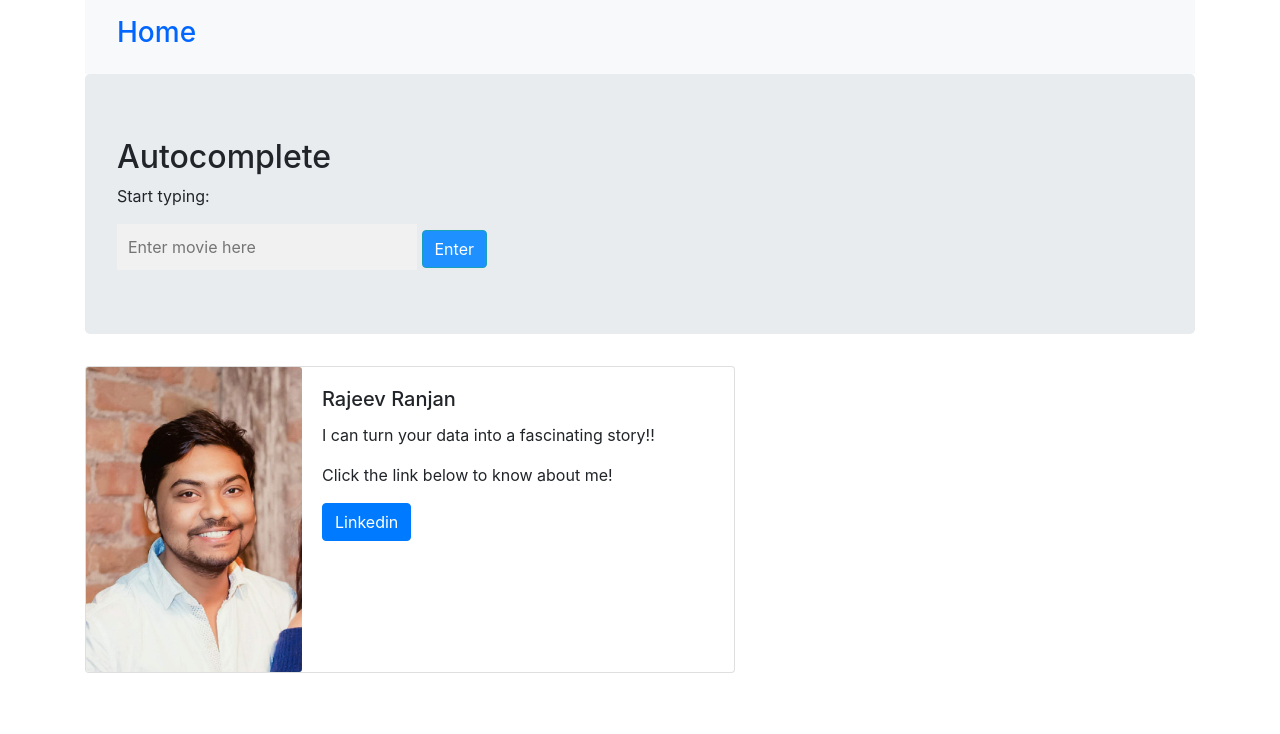
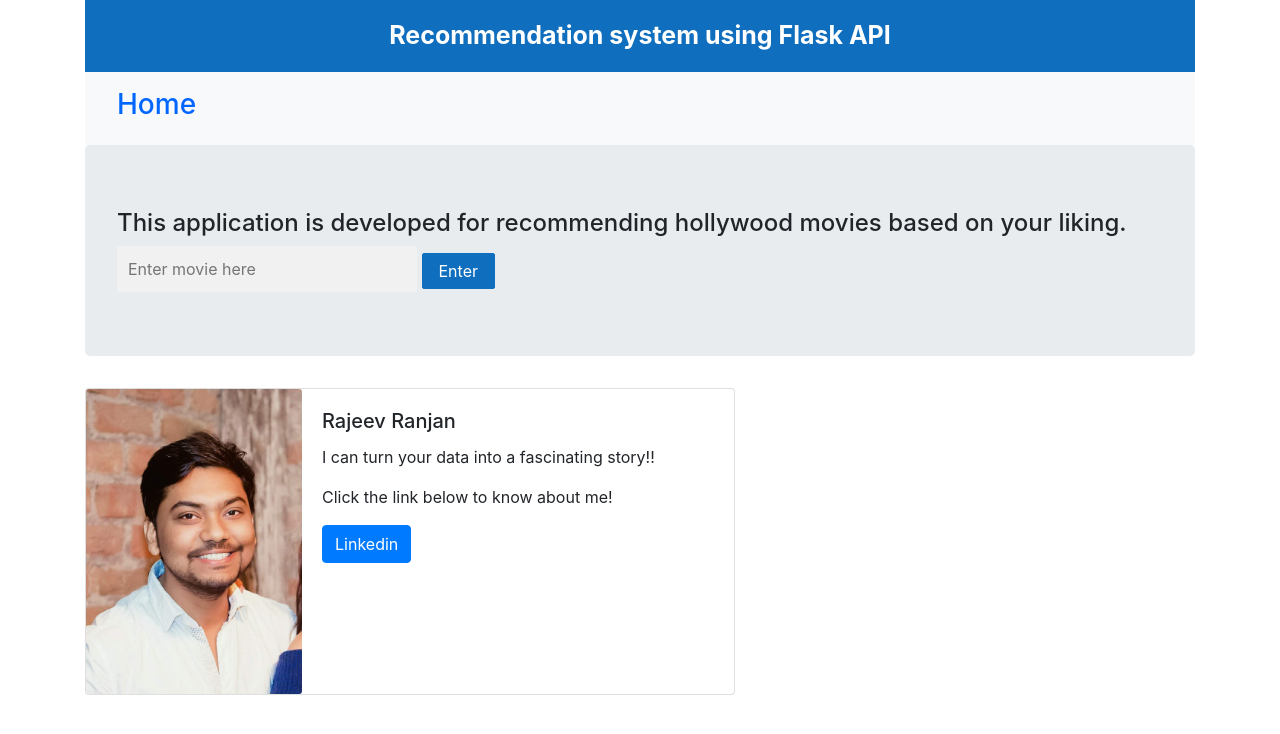
Before and after one commit to arpit2425/Recommendation-System-Movie-, a Flask app: page / in a window 1280 px wide. Shown: the top 734 px of the page. Run offline with Flask 2, Linux system fonts and the light colour scheme; some libraries are stand-ins or nearby versions.

Commit message:
Update home.html

```diff
--- a/templates/home.html
+++ b/templates/home.html
@@ -67,15 +67,44 @@ input[type=submit] {
   color: #ffffff;
 }
 </style>
+<style>
+
+input.btn-info {
+    background: #106ebe;
+    border: 1px solid #106ebe;
+    color: #FFF;
+    border-radius: 2px;
+    padding: 5px 16px;
+}
+
+textarea {
+    width: 40%;
+    height: 100px;
+    border: 1px solid #106ebe;
+	border-radius: 10px;
+}
+div#brandname {
+    background: #106ebe;
+    padding: 17px;
+    text-align: center;
+    font-weight: bold;
+    font-size: 25px;
+    color: #FFFFFF;
+}
+</style>
+<div class="container">
+		<div id="brandname">
+			Recommendation system using Flask API
+		</div>
+	</div>
+
 </head>
 <body>
 
 {% extends 'base.html' %}
 {% block content %}
 
-<h2>Autocomplete</h2>
-
-<p>Start typing:</p>
+<h4>This application is developed for recommending hollywood movies based on your liking.</h4>
 
 <!--Make sure the form has the autocomplete function switched off:-->
 <form autocomplete="off" action="{{url_for('recommend')}}">
```
